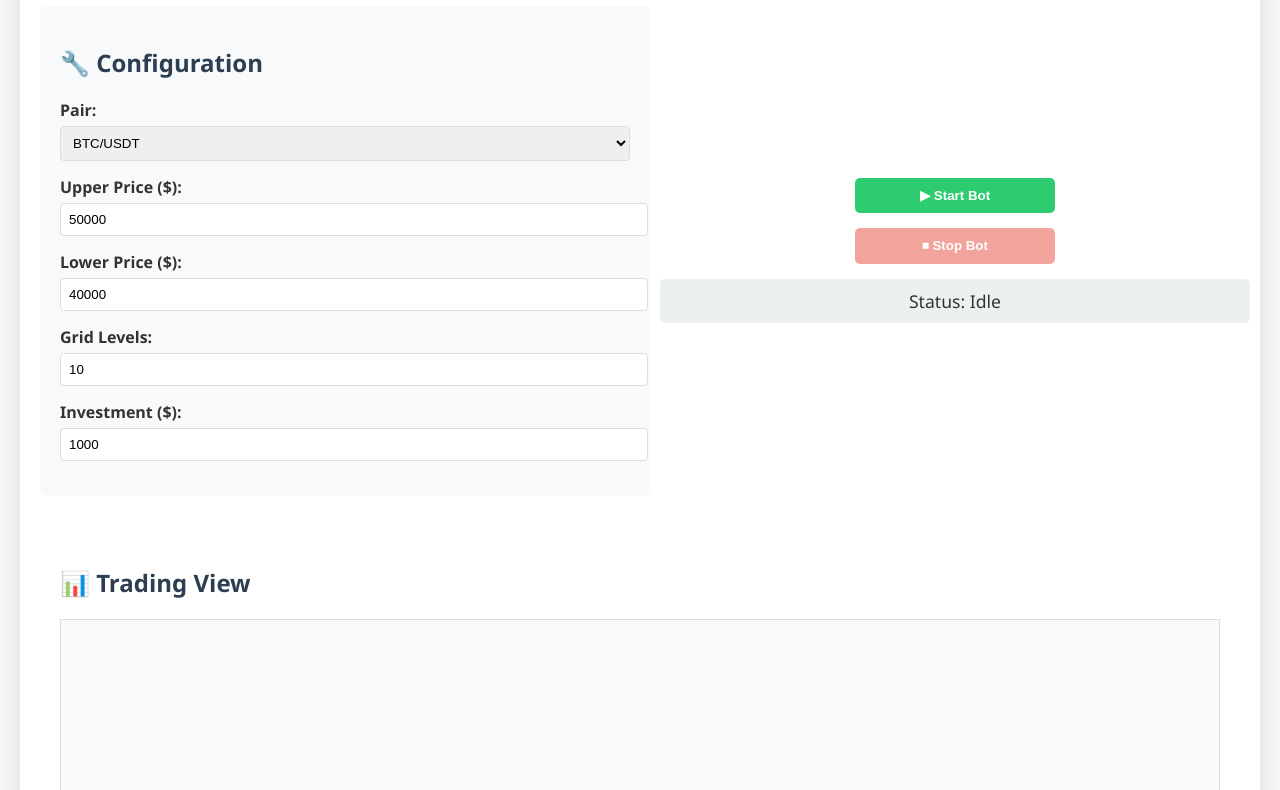
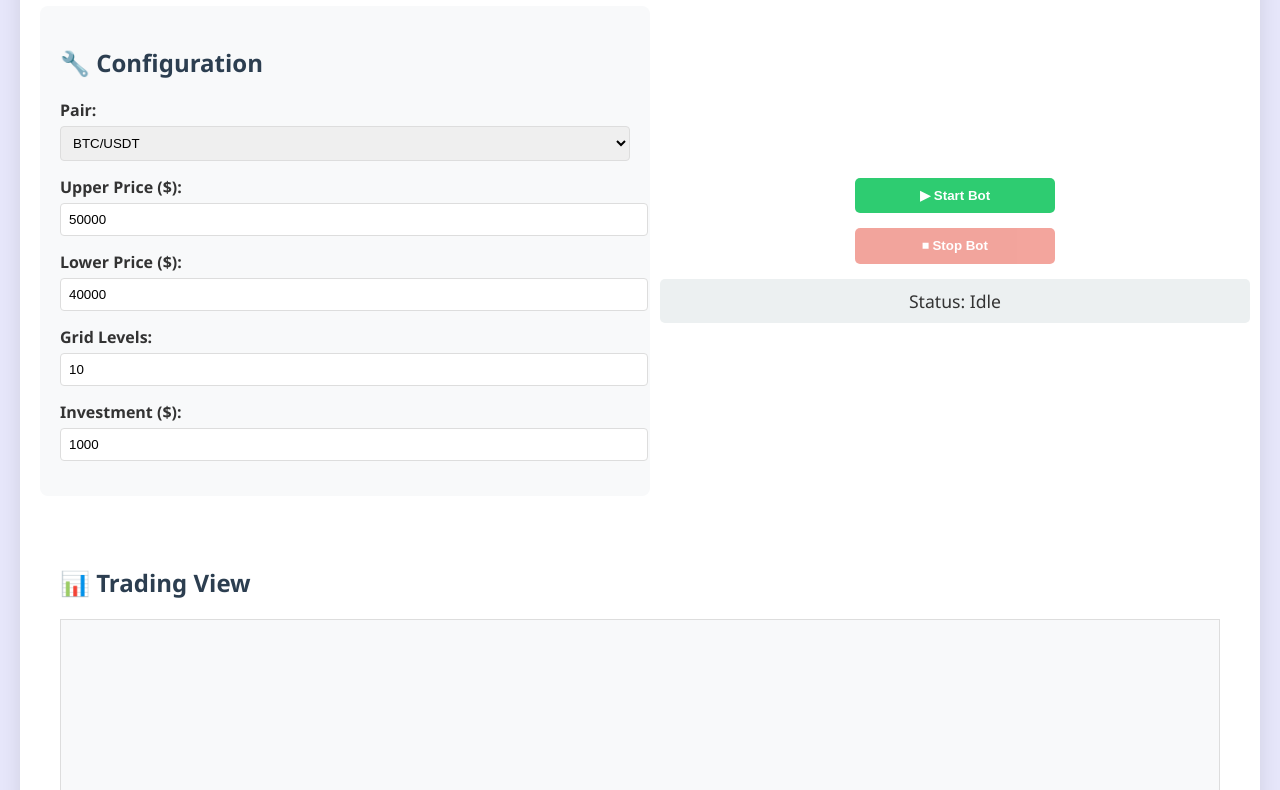
Before and after one commit to Ceodevcop/bitget-trading-bot-, a plain HTML site: page index.html in a window 1280 px wide. Shown: the part 120-910 px from the top of the page. Drawn offline with nearby package versions, Linux system fonts and the light colour scheme.

Commit message:
Update style.css

```diff
--- a/style.css
+++ b/style.css
@@ -1,6 +1,6 @@
 body {
     font-family: 'Segoe UI', Tahoma, Geneva, Verdana, sans-serif;
-    background-color: #f5f5f5;
+    background-color: lavender;
     margin: 0;
     padding: 20px;
     color: #333;
```
